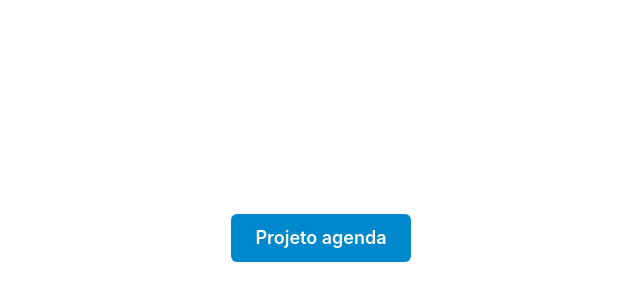
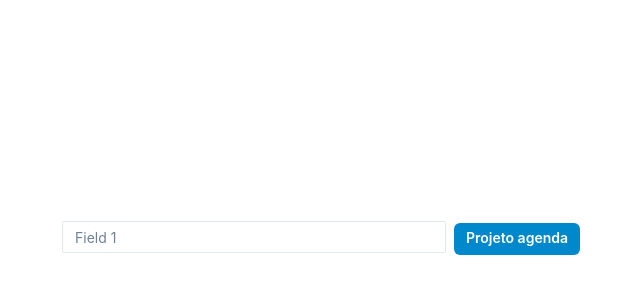
Before and after one commit to fga-eps-mds/2022-1-schedula-front, a Next.js app: page / in a window 1280 px wide. Shown: the part 162-462 px from the top of the page, without its empty margins (319-959 px from the left). Built offline with nearby package versions, Linux system fonts and the light colour scheme.

Commit message:
add react hook form

```diff
--- a/package.json
+++ b/package.json
@@ -16,6 +16,7 @@
     "next": "12.2.2",
     "react": "18.2.0",
     "react-dom": "18.2.0",
+    "react-hook-form": "^7.33.1",
     "react-toastify": "^9.0.5"
   },
   "devDependencies": {
--- a/pages/index.tsx
+++ b/pages/index.tsx
@@ -1,16 +1,44 @@
-import { Button, Center } from '@chakra-ui/react';
+import {
+  Button,
+  Center,
+  Input,
+  Spacer,
+} from '@chakra-ui/react';
 import type { NextPage } from 'next';
 import { toast } from 'react-toastify';
+import { useForm, SubmitHandler } from 'react-hook-form';
+
+type formFields = {
+  field1: string;
+};
 
 const Home: NextPage = () => {
+  const {
+    register,
+    handleSubmit,
+    formState: {},
+  } = useForm<formFields>();
+  const onSubmit: SubmitHandler<formFields> = (data) => {
+    alert(JSON.stringify(data));
+    toast.info('Form enviado');
+  };
   return (
     <Center height='100vh'>
-      <Button
-        colorScheme='telegram'
-        size='lg'
-        onClick={() => toast.info('Projeto agenda')}>
-        Projeto agenda
-      </Button>
+      <form onSubmit={handleSubmit(onSubmit)}>
+        <Input
+          size='sm'
+          w='sm'
+          mr={2}
+          placeholder='Field 1'
+          {...register('field1')}
+        />
+        <Button
+          colorScheme='telegram'
+          size='sm'
+          type='submit'>
+          Projeto agenda
+        </Button>
+      </form>
     </Center>
   );
 };
```
Also changed, not shown: 1 other file (tests, documents, lock files or other folders).
